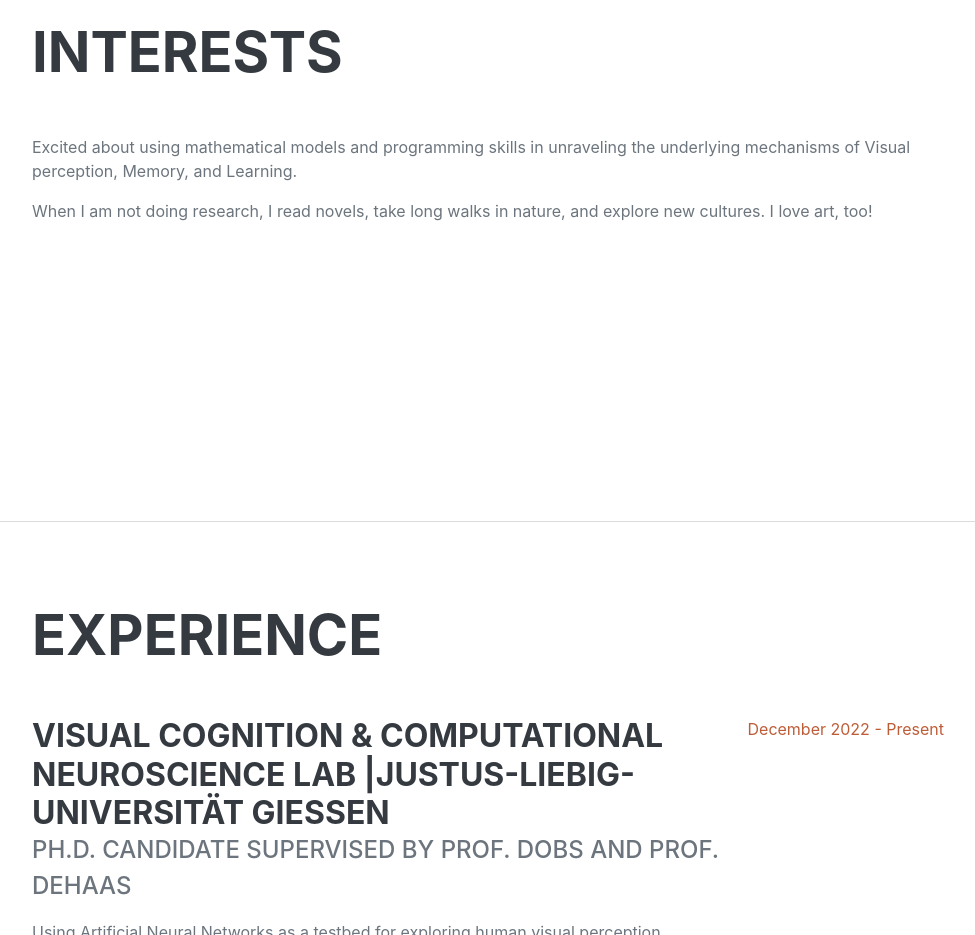
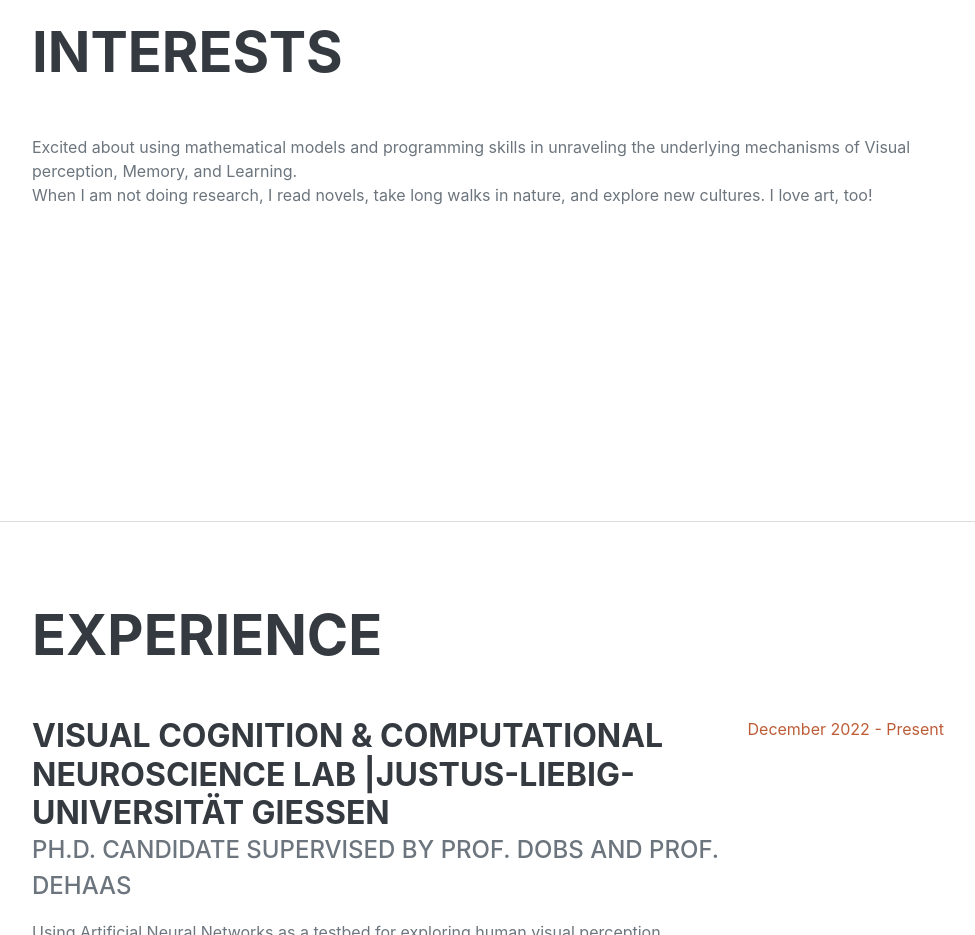
Before and after one commit to El4h/el4h.github.io, a plain HTML site: page index.html in a window 1280 px wide. Shown: the part 1080-2015 px from the top of the page, without its empty margins (288-1263 px from the left). Drawn offline with nearby package versions, Linux system fonts and the light colour scheme; a web font is replaced by a local one.

Commit message:
Update index.html

```diff
--- a/index.html
+++ b/index.html
@@ -62,8 +62,7 @@
             <section class="resume-section" id="interests">
                 <div class="resume-section-content">
                     <h2 class="mb-5">Interests</h2>
-                    <p> Excited about using mathematical models and programming skills in unraveling the underlying mechanisms of Visual perception, Memory, and Learning.</p>
-                    <p class="mb-0">When I am not doing research, I read novels, take long walks in nature, and explore new cultures. I love art, too!</p>
+                    <p> Excited about using mathematical models and programming skills in unraveling the underlying mechanisms of Visual perception, Memory, and Learning.<br>When I am not doing research, I read novels, take long walks in nature, and explore new cultures. I love art, too!</p>
                 </div>
             </section>
             <hr class="m-0" />
```
